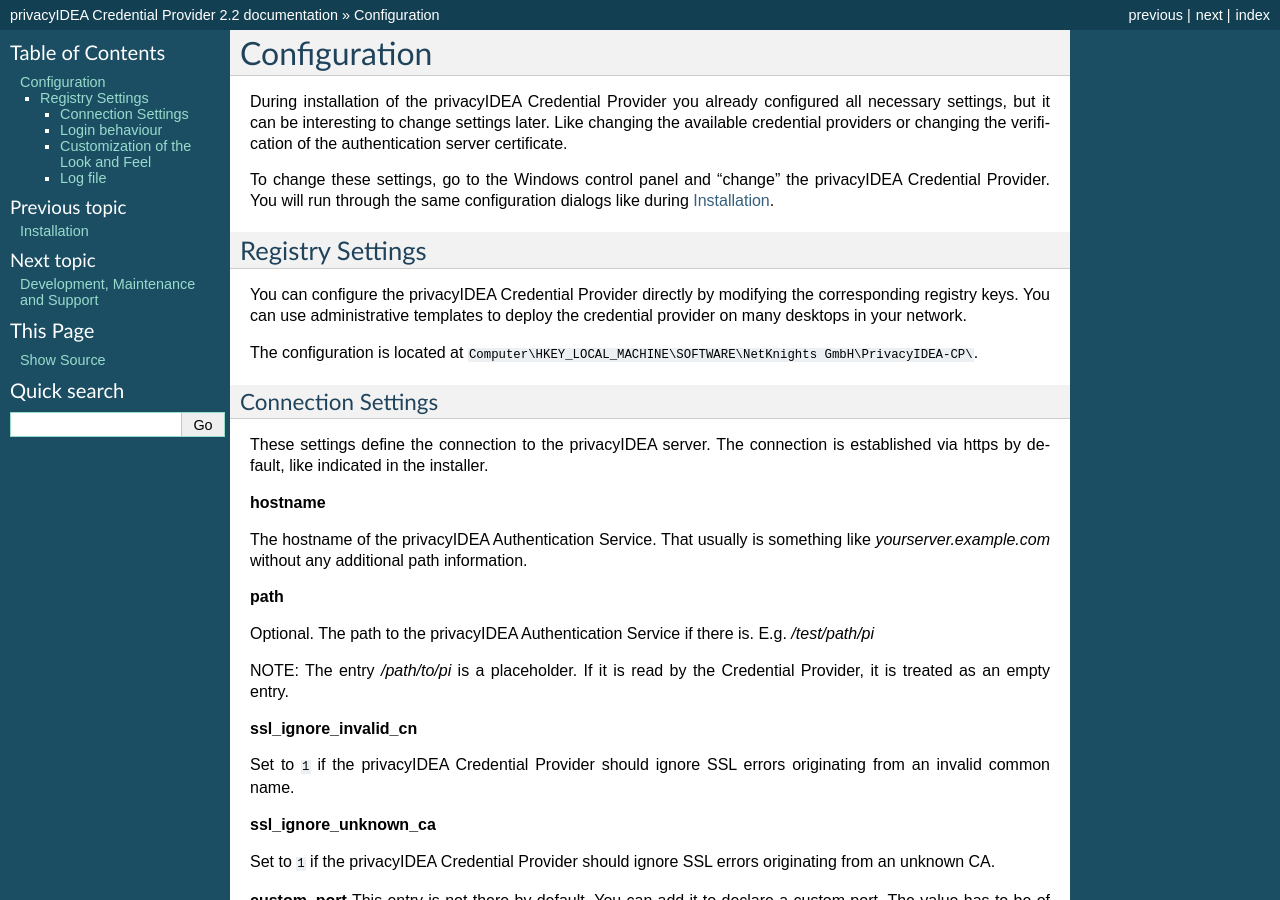
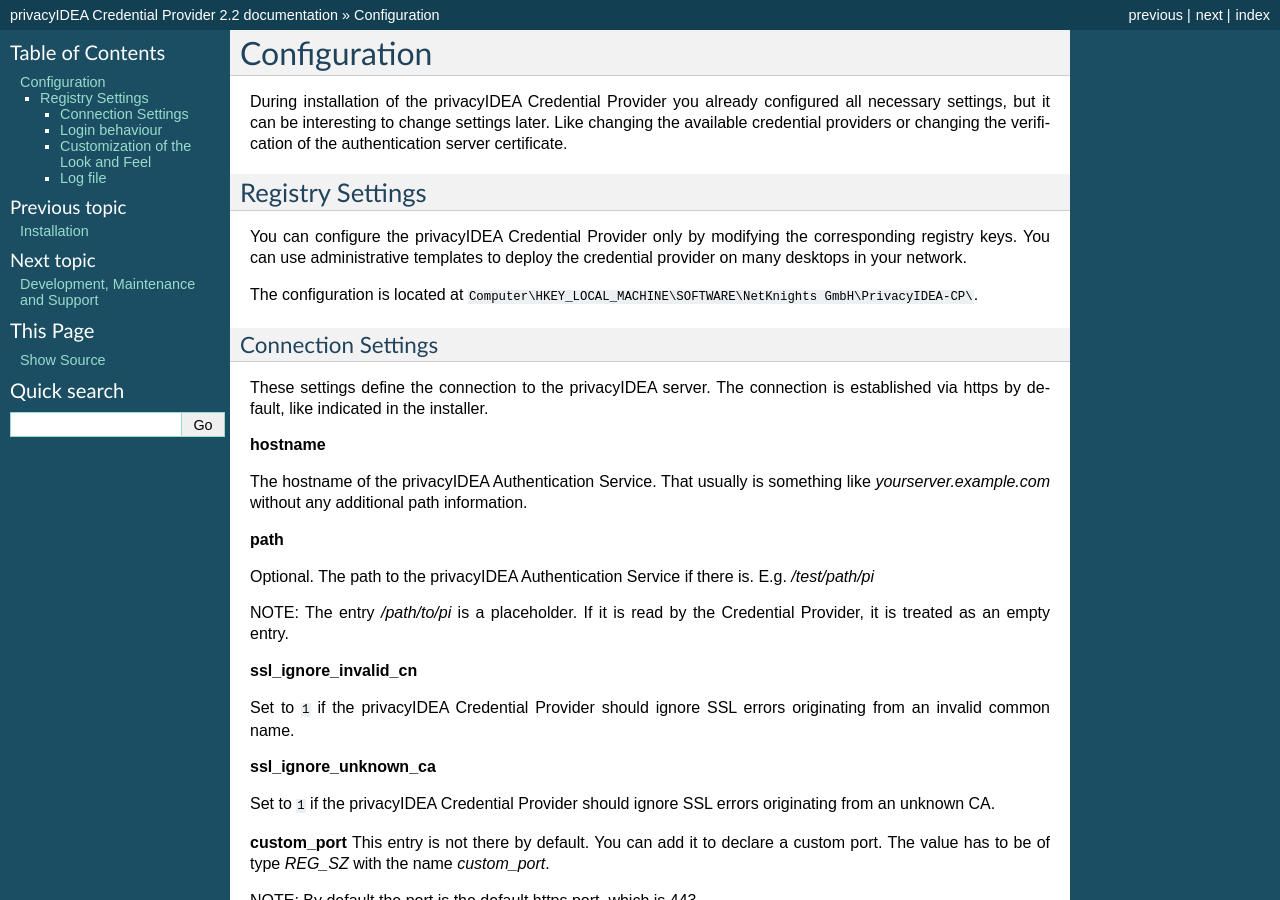
Before and after one commit to privacyidea/privacyidea-credential-provider, a Sphinx documentation site: the page built from doc/configuration.rst, in a window 1280 px wide and 900 px high. Built offline with Sphinx 7.4.7, drawn with Linux system fonts in a browser that asks for light colours.

Commit message:
update documentation

```diff
--- a/doc/configuration.rst
+++ b/doc/configuration.rst
@@ -8,14 +8,10 @@
 settings later. Like changing the available credential providers or changing
 the verification of the authentication server certificate.
 
-To change these settings, go to the Windows control panel and "change" the
-privacyIDEA Credential Provider. You will run through the same configuration
-dialogs like during :ref:`installation`.
-
 Registry Settings
 -----------------
 
-You can configure the privacyIDEA Credential Provider directly by modifying
+You can configure the privacyIDEA Credential Provider only by modifying
 the corresponding registry keys. You can use administrative templates
 to deploy the credential provider on many desktops in your network.
 
```
